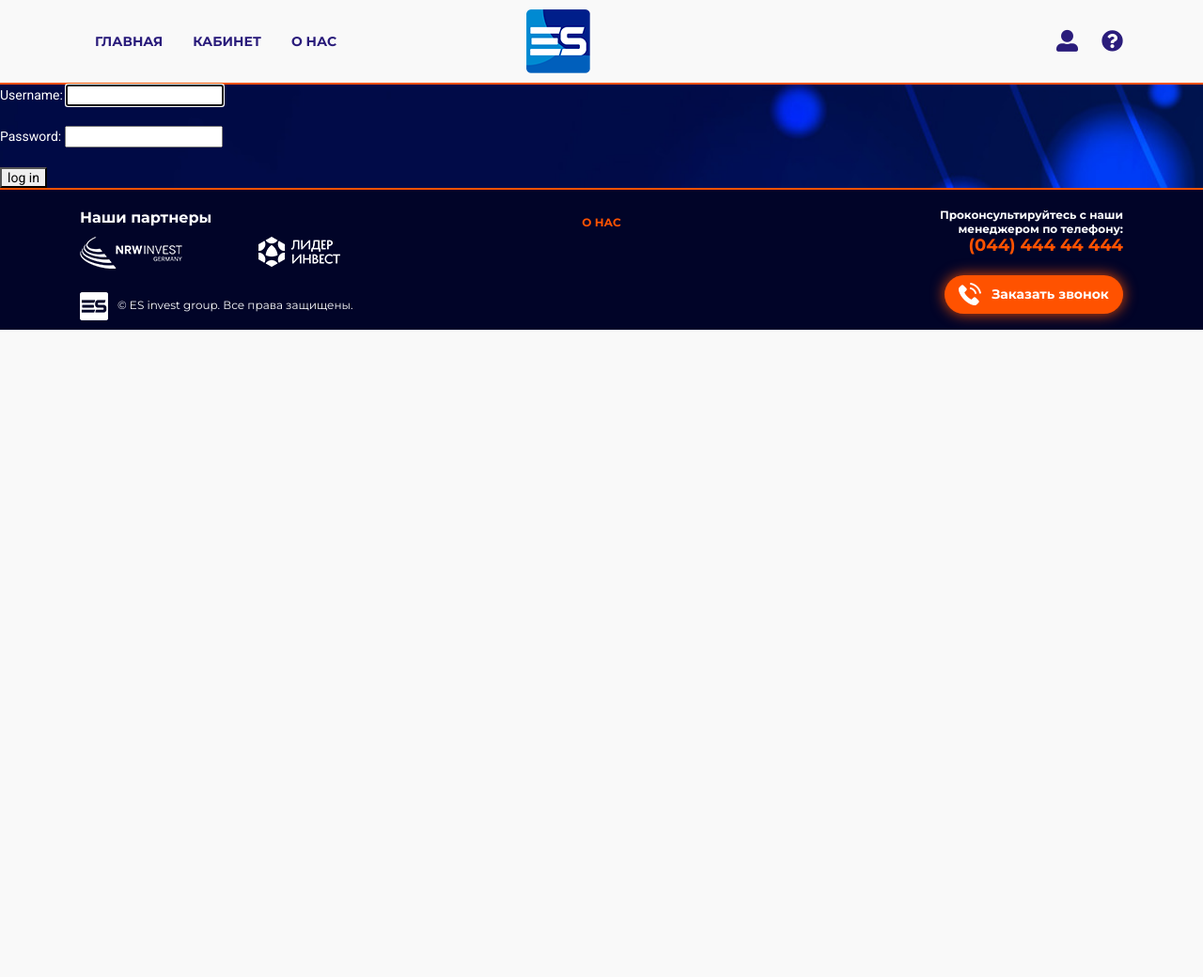
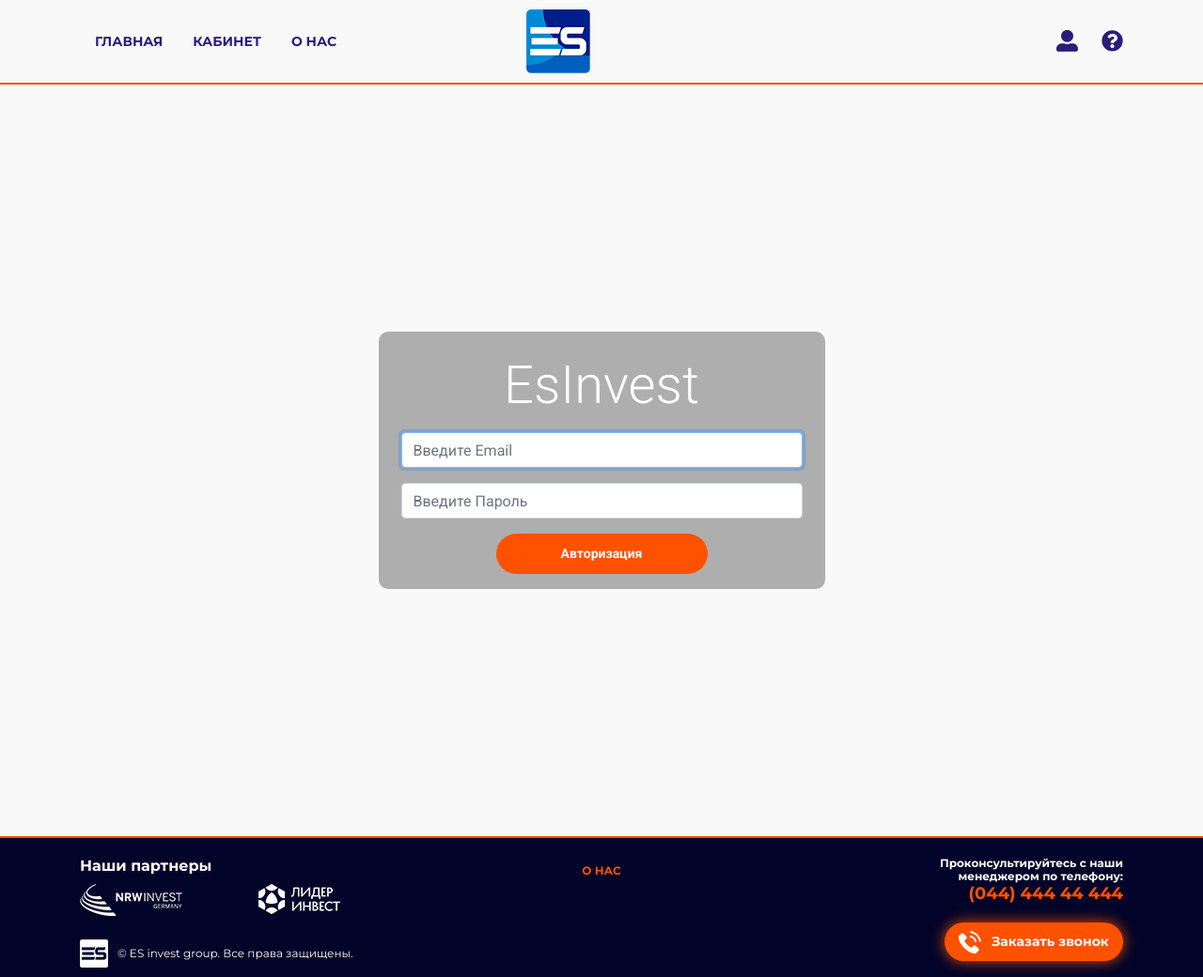
Before and after one commit to mnoskovv/esInvestDjango, a Django app: page /profile/login/ in a window 1280 px wide. Shown: the whole page at 94% size. Before the commit the page ends 351 px from the top, so only its background shows below. Run offline with Django 3.2, Linux system fonts and the light colour scheme; some libraries are stand-ins or nearby versions.

Commit message:
login form

```diff
--- a/esInvestApp/templates/esInvestApp/base.html
+++ b/esInvestApp/templates/esInvestApp/base.html
@@ -123,6 +123,73 @@
             </div>
         </div>
     </footer>
+    <!-- The Modal -->
+    <div class="modal fade" id="online">
+        <div class="modal-dialog modal-dialog-centered">
+            <div class="modal-content">
+
+                <!-- Modal Header -->
+                <div class="modal-header">
+                    <button type="button" class="close orange_close" data-dismiss="modal">&times;</button>
+                </div>
+
+                <!-- Modal body -->
+                <div class="modal-body">
+                    <h2>
+                        Онлайн поддержка
+                    </h2>
+                    <p>
+                        Задайте свой вопрос или опишите свою проблему
+                        и в ближайшее время с вами свяжется наш менеджер
+                    </p>
+                    <div class="container">
+                        <form>
+                            <div class="row align-items-center mt40">
+                                <div class="col-12">
+                                    <input type="text" name="name" class="bottom_input setting_input" placeholder="Введите ваше Имя">
+                                    <input type="text" name="msg" class="bottom_input setting_input" placeholder="Введите ваше сообщение">
+                                    <button type="submit" class="btn standart_btn mb20">Задать вопрос</button>
+                                </div>
+                            </div>
+                        </form>
+                    </div>
+                </div>
+
+            </div>
+        </div>
+    </div>
+    <!-- The Modal -->
+    <div class="modal fade" id="callback">
+        <div class="modal-dialog modal-dialog-centered  modal-xl">
+            <div class="modal-content modal_login modal_callback">
+
+                <!-- Modal Header -->
+                <div class="modal-header">
+                    <button type="button" class="close white_close" data-dismiss="modal">&times;</button>
+                </div>
+
+                <!-- Modal body -->
+                <div class="modal-body">
+                    <h2>
+                        Заказать обратный звонок
+                    </h2>
+                    <p>Укажите ваши контактные данные и мы с вами свяжемся в течении рабочего дня</p>
+                    <div class="container">
+                        <div class="row">
+                            <div class="col-lg-6 offset-lg-3">
+                                <form>
+                                    <input type="text" name="name" class="bottom_input" placeholder="Введите ваше Имя">
+                                    <input type="tel" name="tel" class="bottom_input" placeholder="Введите Ваш телефон">
+                                    <button type="submit" class="btn standart_btn mb20">Заказать</button>
+                                </form>
+                            </div>
+                        </div>
+                    </div>
+                </div>
+
+            </div>
+        </div>
+    </div>
     <script>
         $('.ham_btn').on('click', function () {
             $('.ham_line1').toggleClass('active_hl1');
--- a/profileApp/templates/profileApp/login.html
+++ b/profileApp/templates/profileApp/login.html
@@ -1,12 +1,38 @@
 {% extends "esInvestApp/base.html" %}
-
+{% load widget_tweaks %}
 {% block content %}
+{% if form.errors %}
+    <div class="alert alert-danger" role="alert" style="position: fixed; width:100%; z-index: 999;">
+        Неверный Email или пароль!
+        <button type="button" class="close" data-dismiss="alert" aria-label="Close">
+            <span aria-hidden="true">&times;</span>
+        </button>
+    </div>
+{% endif %}
     <!-- Login form -->
-        <form method="post" action="{% url 'profileApp:login' %}" class="form">
-            {% csrf_token %}
-            {{ form.as_p }}
-            <button name="submit">log in</button>
-            <input type="hidden" name="next" value="{% url 'esInvestApp:profile' %}" />
-        </form>
-    <!-- end login form -->
+    <section id="cover" class="min-vh-100">
+        <div id="cover-caption">
+            <div class="container">
+                <div class="row text-white">
+                    <div class="col-xl-5 col-lg-6 col-md-8 col-sm-10 mx-auto text-center cform p-3">
+                        <h1 class="display-4 py-2 text-truncate">EsInvest</h1>
+                        <div class="px-2">
+                            <form action="" class="justify-content-center">
+                                <div class="form-group">
+                                    <label class="sr-only">Email</label>
+                                    {{ form.username|add_class:"form-control"|attr:"id:username"|attr:"placeholder:Введите Email"|attr:"aria-describedby:usernameHelp"}}
+                                </div>
+                                <div class="form-group">
+                                    <label class="sr-only">Пароль</label>
+                                    {{ form.password|add_class:"form-control"|attr:"id:password1"|attr:"placeholder:Введите Пароль"|attr:"aria-describedby:password1Help"}}
+                                </div>
+                                <button type="submit" class="btn standart_btn btn-lg">Авторизация</button>
+                                <input type="hidden" name="next" value="{% url 'esInvestApp:profile' %}" />
+                            </form>
+                        </div>
+                    </div>
+                </div>
+            </div>
+        </div>
+    </section>
 {% endblock %}
--- a/static/css/style.css
+++ b/static/css/style.css
@@ -1464,3 +1464,49 @@
 #calc h3 {
     font-size: 16px;
 }
+
+#cover {
+    /* background: #222 url('https://unsplash.it/1920/1080/?random') center center no-repeat; */
+    background-size: cover;
+    height: 100%;
+    text-align: center;
+    display: flex;
+    align-items: center;
+    position: relative;
+}
+
+#cover-caption {
+    width: 100%;
+    position: relative;
+    z-index: 1;
+}
+
+/* only used for background overlay not needed for centering */
+#cover {
+    /* background: #222 url('https://unsplash.it/1920/1080/?random') center center no-repeat; */
+    background-size: cover;
+    height: 100%;
+    text-align: center;
+    display: flex;
+    align-items: center;
+    position: relative;
+}
+
+#cover-caption {
+    width: 100%;
+    position: relative;
+    z-index: 1;
+}
+
+/* only used for background overlay not needed for centering */
+.cform:before {
+    content: '';
+    height: 100%;
+    left: 0;
+    position: absolute;
+    top: 0;
+    width: 100%;
+    background-color: rgba(0,0,0,0.3);
+    z-index: -1;
+    border-radius: 10px;
+}
```
